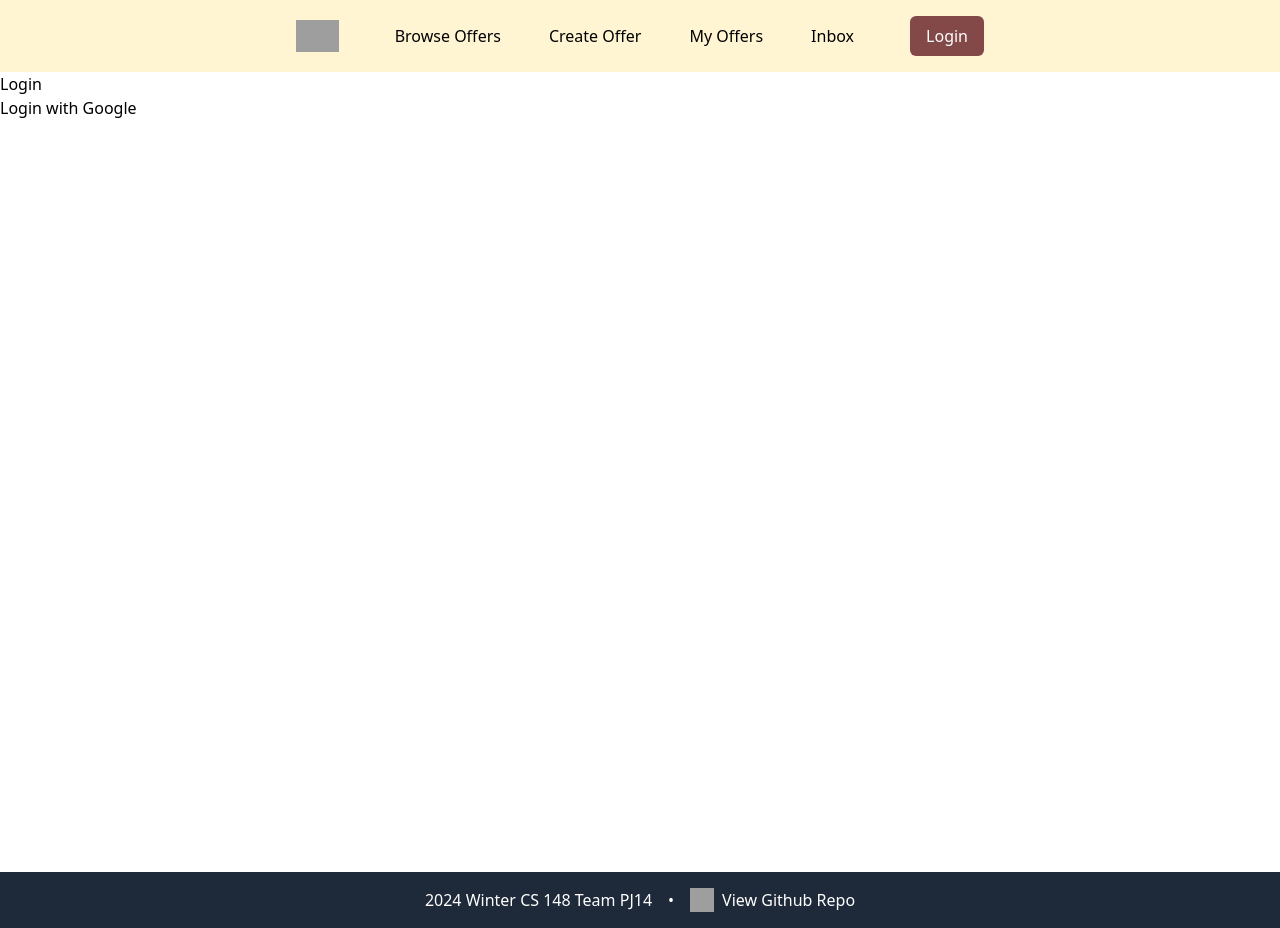
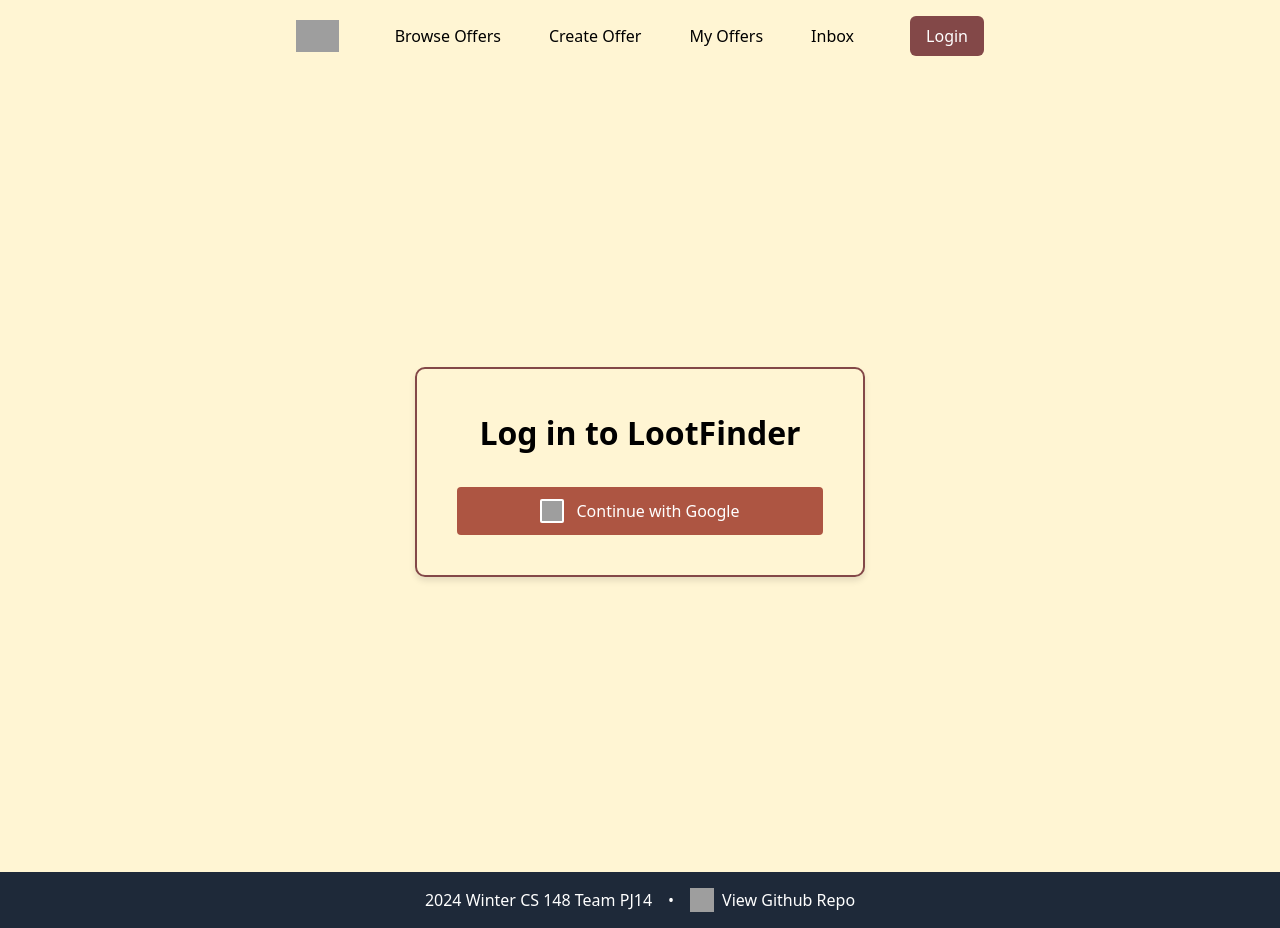
Before and after one commit to michaelljiang/LootFinder, a Vue app in the folder LootFinder/: page /login in a window 1280 px wide. Built offline with nearby package versions, Linux system fonts and the light colour scheme; no server answers; grey boxes are pictures that could not be loaded.

Commit message:
make login page look better

```diff
--- a/LootFinder/src/views/Login.vue
+++ b/LootFinder/src/views/Login.vue
@@ -1,19 +1,65 @@
 <template>
-  <div>
-    <h1>Login</h1>
-    <button @click="loginWithGoogle">Login with Google</button>
+  <div class="login-container">
+    <div class="login-card">
+      <h1 class="login-title">Log in to LootFinder</h1>
+      <p class="login-description">
+        <!-- lorem ipsum dolor sit amet i forgot how this goes -->
+      </p>
+
+      <div v-if="loading" class="loading-container">
+        <p>Loading...</p>
+      </div>
+
+      <div v-else class="login-button-container">
+        <button @click="loginWithGoogle" class="login-button">
+          <img
+            src="https://www.gstatic.com/firebasejs/ui/2.0.0/images/auth/google.svg"
+            alt="Google"
+            class="login-icon"
+          />
+          <span>Continue with Google</span>
+        </button>
+      </div>
+    </div>
   </div>
 </template>
 
 <script>
-  import { signInWithPopup, GoogleAuthProvider } from 'firebase/auth';
+  import {
+    signInWithPopup,
+    GoogleAuthProvider,
+    onAuthStateChanged,
+  } from 'firebase/auth';
   import { auth, googleProvider, db } from '@/firebase';
-  import {getFirestore, doc, setDoc, getDoc} from 'firebase/firestore';
+  import { doc, setDoc, getDoc } from 'firebase/firestore';
 
   export default {
+    data() {
+      return {
+        loading: true,
+      };
+    },
+
+    created() {
+      // Check if user is already authenticated
+      this.checkAuthState();
+    },
+
     methods: {
+      checkAuthState() {
+        onAuthStateChanged(auth, (user) => {
+          this.loading = false;
+          if (user) {
+            // User is already signed in, redirect to dashboard
+            console.log('User already logged in:', user.displayName);
+            this.$router.push('/browse-offers');
+          }
+        });
+      },
+
       async loginWithGoogle() {
         try {
+          this.loading = true;
           const result = await signInWithPopup(auth, googleProvider);
           console.log('User logged in:', result.user);
 
@@ -24,7 +70,7 @@
 
           // check if user doc exists, if not create it
           if (!userDoc.exists()) {
-            await setDoc(userDocRef,{
+            await setDoc(userDocRef, {
               uid: currentUser.uid,
               displayName: currentUser.displayName,
               email: currentUser.email,
@@ -36,8 +82,85 @@
           this.$router.push('/dashboard'); // Redirect after login
         } catch (error) {
           console.error('Error logging in:', error.message);
+          this.loading = false;
         }
       },
     },
   };
 </script>
+
+<style scoped>
+  .login-container {
+    display: flex;
+    justify-content: center;
+    align-items: center;
+    min-height: 100vh;
+    background-color: var(--color-lightbackground);
+    padding: 20px;
+  }
+
+  .login-card {
+    background-color: var(--color-background);
+    border-radius: 10px;
+    border: 2px solid var(--color-border);
+    padding: 40px;
+    width: 100%;
+    max-width: 450px;
+    text-align: center;
+    box-shadow: 0 4px 6px rgba(0, 0, 0, 0.1);
+  }
+
+  .login-title {
+    color: var(--color-heading);
+    font-size: 2rem;
+    margin-bottom: 20px;
+    font-weight: bold;
+  }
+
+  .login-description {
+    color: var(--color-textBody);
+    margin-bottom: 30px;
+    font-size: 1.1rem;
+  }
+
+  .login-button-container {
+    margin-top: 25px;
+  }
+
+  .login-button {
+    display: flex;
+    align-items: center;
+    justify-content: center;
+    background-color: var(--color-nav);
+    color: white;
+    border: none;
+    border-radius: 4px;
+    padding: 12px 24px;
+    font-size: 1rem;
+    cursor: pointer;
+    transition:
+      background-color 0.3s,
+      transform 0.2s;
+    width: 100%;
+  }
+
+  .login-button:hover {
+    background-color: var(--color-border);
+    transform: translateY(-2px);
+  }
+
+  .login-icon {
+    height: 24px;
+    width: 24px;
+    margin-right: 12px;
+    background-color: white;
+    border-radius: 2px;
+    padding: 2px;
+  }
+
+  .loading-container {
+    margin-top: 25px;
+    color: var(--color-textBody);
+    font-style: italic;
+  }
+</style>
```
